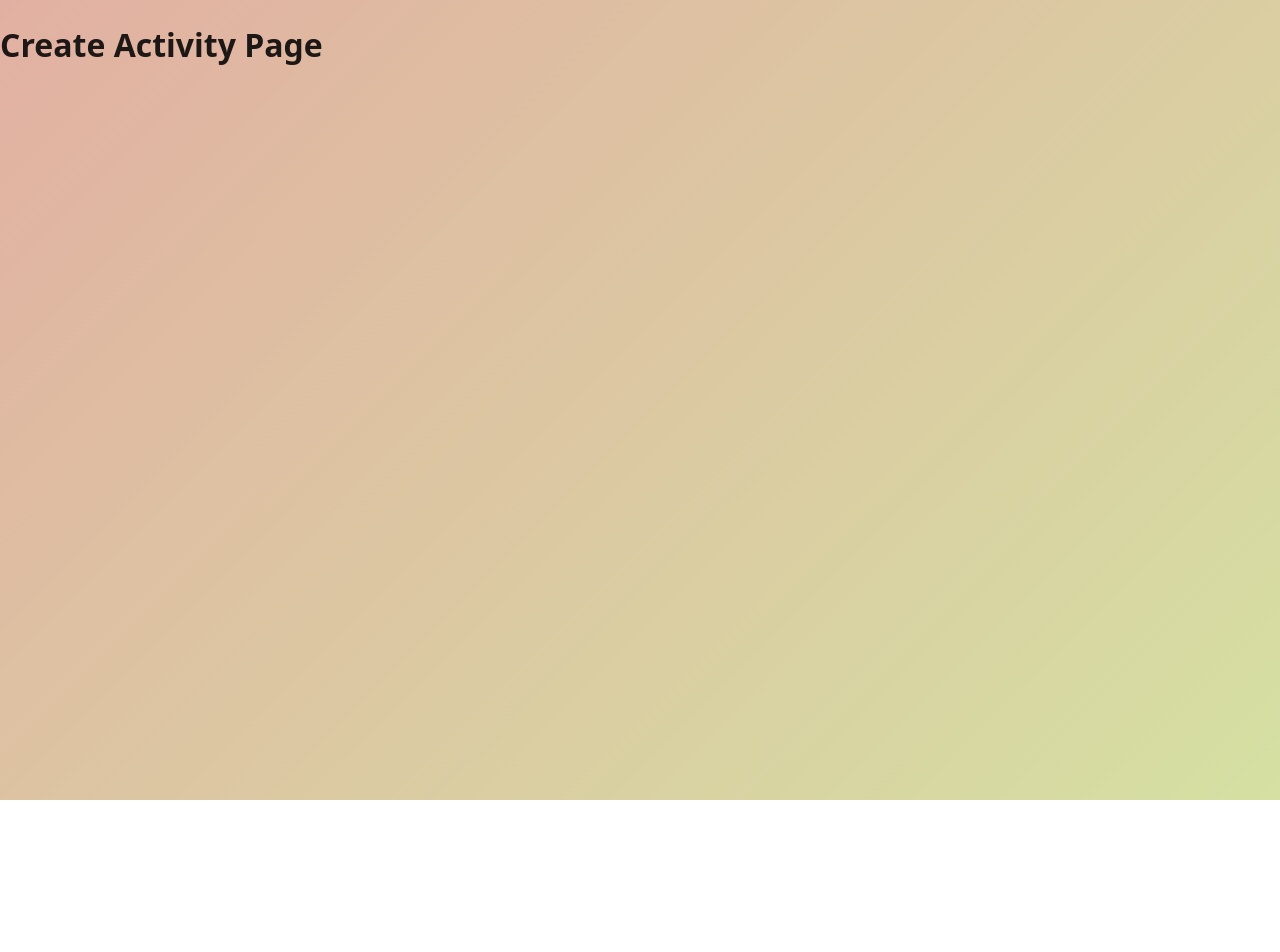
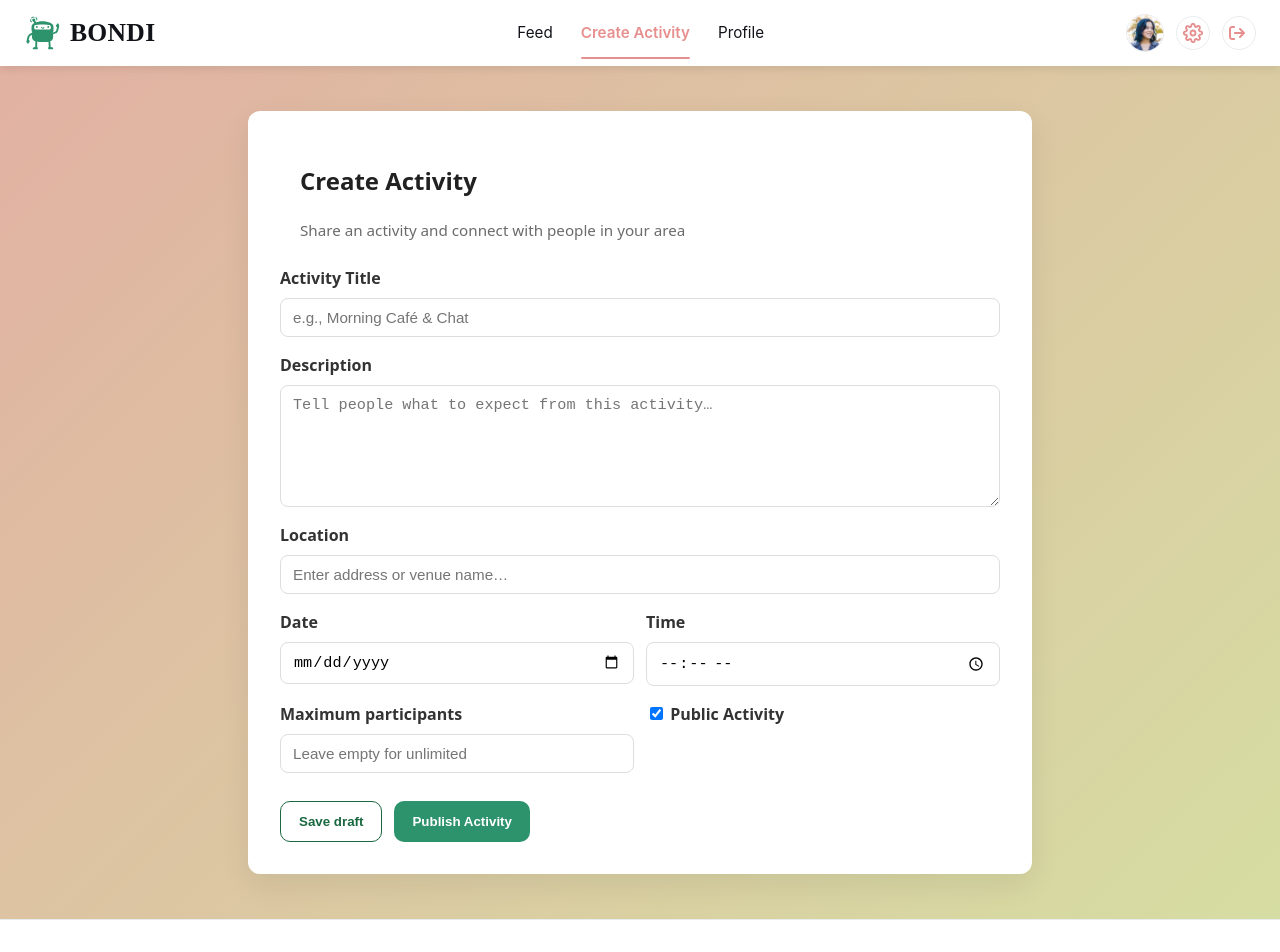
Before and after one commit to delpv/bondi-app, a React (Vite) app: page /create-activity in a window 1280 px wide. Shown: the top 952 px of the page. Before the commit the page ends 800 px from the top, so only its background shows below. Built offline with nearby package versions, Linux system fonts and the light colour scheme.

Commit message:
created the New Activity page

```diff
--- a/src/pages/CreateActivity.jsx
+++ b/src/pages/CreateActivity.jsx
@@ -1,3 +1,186 @@
+import React, { useState } from "react";
+import NavBar from "../components/NavBar.jsx";
+import Footer from "../components/Footer.jsx";
+import { MainContainer } from "../components/styled/Middle.styled.jsx";
+import { SectionHeader } from "../components/styled/Feed.styled.jsx";
+import styled from "styled-components";
+
+const FormWrapper = styled.div`
+  background: #fff;
+  border-radius: 12px;
+  box-shadow: 0 10px 30px rgba(18, 22, 25, 0.08);
+  padding: 32px;
+  max-width: 720px;
+  width: 100%;
+  margin: 0 auto;
+`;
+
+const Field = styled.div`
+  display: flex;
+  flex-direction: column;
+  gap: 8px;
+  margin-bottom: 16px;
+
+  label {
+    font-weight: 600;
+    color: #333;
+  }
+
+  input,
+  textarea,
+  select {
+    padding: 10px 12px;
+    border-radius: 8px;
+    border: 1px solid #ddd;
+    font-size: 0.95rem;
+  }
+
+  textarea {
+    resize: vertical;
+    min-height: 100px;
+  }
+`;
+
+const Buttons = styled.div`
+  display: flex;
+  gap: 12px;
+  margin-top: 12px;
+`;
+
+const Primary = styled.button`
+  background: #2d936c;
+  color: white;
+  border: none;
+  padding: 12px 18px;
+  border-radius: 10px;
+  font-weight: 600;
+  cursor: pointer;
+  &:hover { background: #1a6840; }
+`;
+const Secondary = styled.button`
+  background: white;
+  color: #1a6840;
+  border: 1px solid #1a6840;
+  padding: 12px 18px;
+  border-radius: 10px;
+  font-weight: 600;
+  cursor: pointer;
+`;
+
 export default function CreateActivity() {
-  return <h1>Create Activity Page</h1>
+  const [data, setData] = useState({
+    title: "",
+    description: "",
+    location: "",
+    date: "",
+    time: "",
+    max: "",
+    isPublic: true,
+  });
+
+  const onChange = (e) => {
+    const { name, value, type, checked } = e.target;
+    setData((d) => ({ ...d, [name]: type === "checkbox" ? checked : value }));
+  };
+
+  const onSubmit = (e) => {
+    e.preventDefault();
+    console.log("Create Activity:", data);
+    alert("Activity saved (demo). Check console for payload.");
+  };
+
+  return (
+    <>
+      <NavBar />
+      <MainContainer>
+        <FormWrapper>
+          <SectionHeader>
+            <h1>Create Activity</h1>
+            <p>Share an activity and connect with people in your area</p>
+          </SectionHeader>
+
+          <form onSubmit={onSubmit}>
+            <Field>
+              <label htmlFor="title">Activity Title</label>
+              <input
+                id="title"
+                name="title"
+                placeholder="e.g., Morning Café & Chat"
+                value={data.title}
+                onChange={onChange}
+                required
+              />
+            </Field>
+
+            <Field>
+              <label htmlFor="description">Description</label>
+              <textarea
+                id="description"
+                name="description"
+                placeholder="Tell people what to expect from this activity…"
+                value={data.description}
+                onChange={onChange}
+              />
+            </Field>
+
+            <Field>
+              <label htmlFor="location">Location</label>
+              <input
+                id="location"
+                name="location"
+                placeholder="Enter address or venue name…"
+                value={data.location}
+                onChange={onChange}
+              />
+            </Field>
+
+            <div style={{ display: "grid", gridTemplateColumns: "1fr 1fr", gap: 12 }}>
+              <Field>
+                <label htmlFor="date">Date</label>
+                <input id="date" name="date" type="date" value={data.date} onChange={onChange} />
+              </Field>
+              <Field>
+                <label htmlFor="time">Time</label>
+                <input id="time" name="time" type="time" value={data.time} onChange={onChange} />
+              </Field>
+            </div>
+
+            <div style={{ display: "grid", gridTemplateColumns: "1fr 1fr", gap: 12 }}>
+              <Field>
+                <label htmlFor="max">Maximum participants</label>
+                <input
+                  id="max"
+                  name="max"
+                  type="number"
+                  min="0"
+                  placeholder="Leave empty for unlimited"
+                  value={data.max}
+                  onChange={onChange}
+                />
+              </Field>
+              <Field>
+                <label>
+                  <input
+                    type="checkbox"
+                    name="isPublic"
+                    checked={data.isPublic}
+                    onChange={onChange}
+                  />{" "}
+                  Public Activity
+                </label>
+              </Field>
+            </div>
+
+            <Buttons>
+              <Secondary type="button" onClick={() => alert("Draft saved (demo)")}>
+                Save draft
+              </Secondary>
+              <Primary type="submit">Publish Activity</Primary>
+            </Buttons>
+          </form>
+        </FormWrapper>
+      </MainContainer>
+      <Footer />
+    </>
+  );
 }
```
